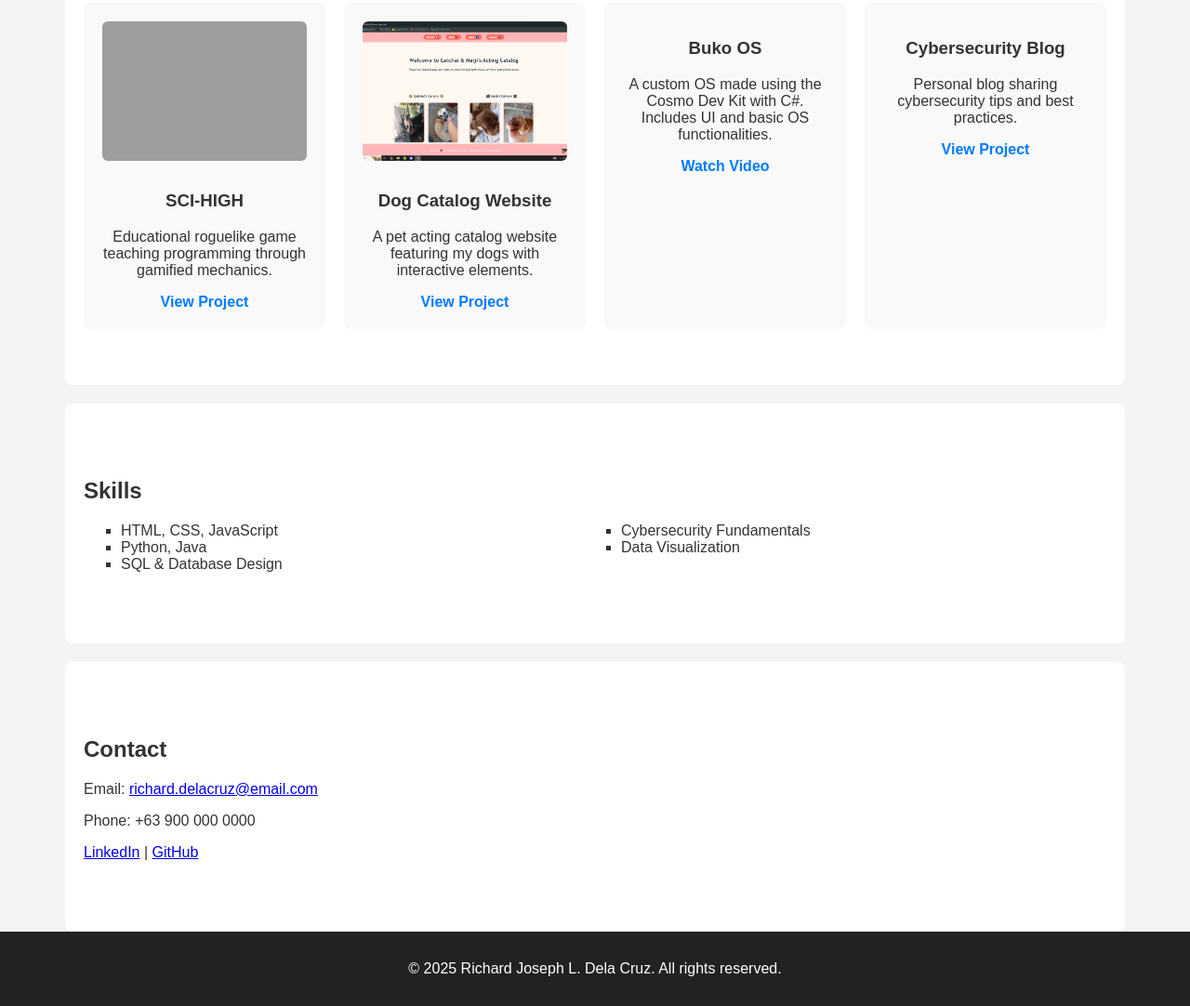
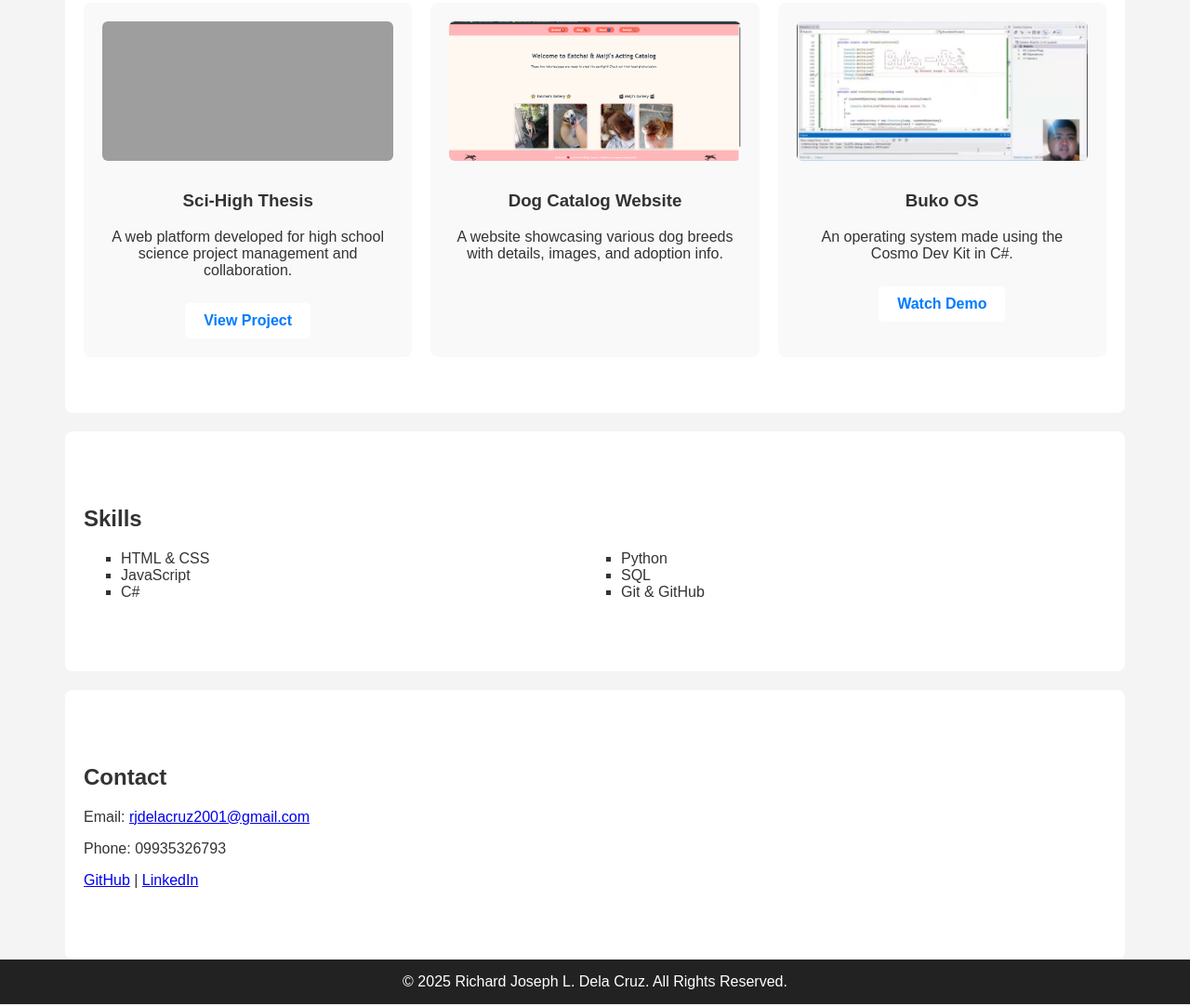
Before and after one commit to BukoJu1c3/Richard-s-Porfolio-, a plain HTML site: page index.html in a window 1280 px wide. Shown: the part 889-1971 px from the top of the page at 93% size. Drawn offline with Linux system fonts and the light colour scheme; grey boxes are pictures that could not be loaded.

Commit message:
Update index.html

```diff
--- a/index.html
+++ b/index.html
@@ -2,18 +2,16 @@
 <html lang="en">
 <head>
     <meta charset="UTF-8">
-  <meta name="viewport" content="width=device-width, initial-scale=1">
-  <meta name="description" content="Portfolio of Richard Joseph L. Dela Cruz - Computer Science Student & Aspiring Cybersecurity Analyst.">
+    <meta name="viewport" content="width=device-width, initial-scale=1.0">
     <title>Richard Joseph L. Dela Cruz - Portfolio</title>
+    <link rel="icon" type="image/png" href="RJ.jpg">
     <link rel="stylesheet" href="style.css">
-  <link rel="icon" href="favicon.ico" type="image/x-icon">
 </head>
 <body>
-
-  <!-- Fixed Navigation -->
+    <!-- ===== Navigation Bar ===== -->
     <nav>
         <div class="nav-container">
-      <a href="#home" class="logo">RJ</a>
+            <div class="logo">RJ Portfolio</div>
             <div class="nav-links">
                 <a href="#about">About</a>
                 <a href="#projects">Projects</a>
@@ -23,95 +21,82 @@
         </div>
     </nav>
 
-  <!-- Header Section -->
-  <header id="home">
-    <img src="RJ.jpg" alt="Photo of Richard Joseph L. Dela Cruz" class="profile-pic">
+    <!-- ===== Header Section ===== -->
+    <header>
+        <img src="RJ.jpg" alt="Portrait of Richard Joseph L. Dela Cruz" class="profile-pic">
         <h1>Richard Joseph L. Dela Cruz</h1>
-    <p>Computer Science Student | Aspiring Cybersecurity Analyst</p>
-    <a href="Porfolio.pdf" download class="btn">Download Resume</a>
+        <p>4th Year Undergraduate Student | Aspiring Developer</p>
+        <a href="Portfolio.pdf" download class="btn">Download Resume</a>
     </header>
 
-  <!-- About Section -->
+    <!-- ===== About Section ===== -->
     <section id="about">
         <h2>About Me</h2>
         <p>
-      Hi! I'm Richard, a 3rd-year Computer Science student at the University of Perpetual Help System – Dalta.
-      I’m passionate about cybersecurity, web development, and gamified learning systems. I aim to use technology to solve real-world problems.
+            Hi! I'm Richard Joseph L. Dela Cruz, a passionate and detail-oriented 4th year undergraduate student
+            specializing in software development and technology projects. I enjoy working with modern tools
+            to create efficient, user-friendly applications.
         </p>
     </section>
 
-  <!-- Projects Section -->
+    <!-- ===== Projects Section ===== -->
     <section id="projects">
         <h2>Projects</h2>
         <div class="projects-grid">
-      <!-- SCI-HIGH -->
+
+            <!-- Sci-High Project -->
             <div class="project-card">
-        <img src="Sci-High.png" alt="SCI-HIGH Game Screenshot" class="project-img">
-        <h3>SCI-HIGH</h3>
-        <p>Educational roguelike game teaching programming through gamified mechanics.</p>
-        <a href="#" target="_blank">View Project</a>
+                <img src="Sci-High.png" alt="Sci-High Thesis" class="project-img">
+                <h3>Sci-High Thesis</h3>
+                <p>A web platform developed for high school science project management and collaboration.</p>
+                <a href="https://jsnb21.github.io/SCI-HIGH_THESIS" target="_blank" class="btn">View Project</a>
             </div>
-      <!-- Dog Catalog Website -->
+
+            <!-- Dog Catalog Project -->
             <div class="project-card">
-        <img src="Dog catalog.png" alt="Dog Catalog Website Screenshot" class="project-img">
+                <img src="Dog catalog.png" alt="Dog Catalog Website" class="project-img">
                 <h3>Dog Catalog Website</h3>
-        <p>A pet acting catalog website featuring my dogs with interactive elements.</p>
-        <a href="#" target="_blank">View Project</a>
+                <p>A website showcasing various dog breeds with details, images, and adoption info.</p>
             </div>
-      <!-- Buko OS -->
+
+            <!-- Buko OS Project -->
             <div class="project-card">
+                <img src="Buko-OS.png" alt="Buko OS" class="project-img">
                 <h3>Buko OS</h3>
-        <p>A custom OS made using the Cosmo Dev Kit with C#. Includes UI and basic OS functionalities.</p>
-        <a href="https://drive.google.com/file/d/1-AJKnW8Qex3YGq6-jTo4r7bXhfuMA3MJ/view?usp=sharing" target="_blank">Watch Video</a>
+                <p>An operating system made using the Cosmo Dev Kit in C#.</p>
+                <a href="https://drive.google.com/file/d/1-AJKnW8Qex3YGq6-jTo4r7bXhfuMA3MJ/view?usp=sharing" target="_blank" class="btn">Watch Demo</a>
             </div>
-      <!-- Cybersecurity Blog -->
-      <div class="project-card">
-        <h3>Cybersecurity Blog</h3>
-        <p>Personal blog sharing cybersecurity tips and best practices.</p>
-        <a href="#" target="_blank">View Project</a>
-      </div>
+
         </div>
     </section>
 
-  <!-- Skills Section -->
+    <!-- ===== Skills Section ===== -->
     <section id="skills">
         <h2>Skills</h2>
         <ul>
-      <li>HTML, CSS, JavaScript</li>
-      <li>Python, Java</li>
-      <li>SQL & Database Design</li>
-      <li>Cybersecurity Fundamentals</li>
-      <li>Data Visualization</li>
+            <li>HTML & CSS</li>
+            <li>JavaScript</li>
+            <li>C#</li>
+            <li>Python</li>
+            <li>SQL</li>
+            <li>Git & GitHub</li>
         </ul>
     </section>
 
-  <!-- Contact Section -->
+    <!-- ===== Contact Section ===== -->
     <section id="contact">
         <h2>Contact</h2>
-    <p>Email: <a href="mailto:richard.delacruz@email.com">richard.delacruz@email.com</a></p>
-    <p>Phone: +63 900 000 0000</p>
+        <p>Email: <a href="mailto:rjdelacruz2001@gmail.com">rjdelacruz2001@gmail.com</a></p>
+        <p>Phone: 09935326793</p>
         <p>
-      <a href="https://linkedin.com/in/richardjosephdelacruz" target="_blank">LinkedIn</a> |
-      <a href="https://github.com/username" target="_blank">GitHub</a>
+            <a href="https://github.com/BukoJu1c3" target="_blank">GitHub</a> |
+            <a href="https://www.linkedin.com/in/dela-cruz-richard-joseph-l-a42642334/" target="_blank">LinkedIn</a>
         </p>
     </section>
 
-  <!-- Footer -->
+    <!-- ===== Footer ===== -->
     <footer>
-    <p>&copy; 2025 Richard Joseph L. Dela Cruz. All rights reserved.</p>
+        &copy; 2025 Richard Joseph L. Dela Cruz. All Rights Reserved.
     </footer>
-
-  <!-- Smooth Scroll Script -->
-  <script>
-    document.querySelectorAll('a[href^="#"]').forEach(anchor => {
-      anchor.addEventListener('click', function(e) {
-        e.preventDefault();
-        document.querySelector(this.getAttribute('href')).scrollIntoView({
-          behavior: 'smooth'
-        });
-      });
-    });
-  </script>
-
 </body>
 </html>
```
Lines whose indentation alone changed are shown as unchanged.
